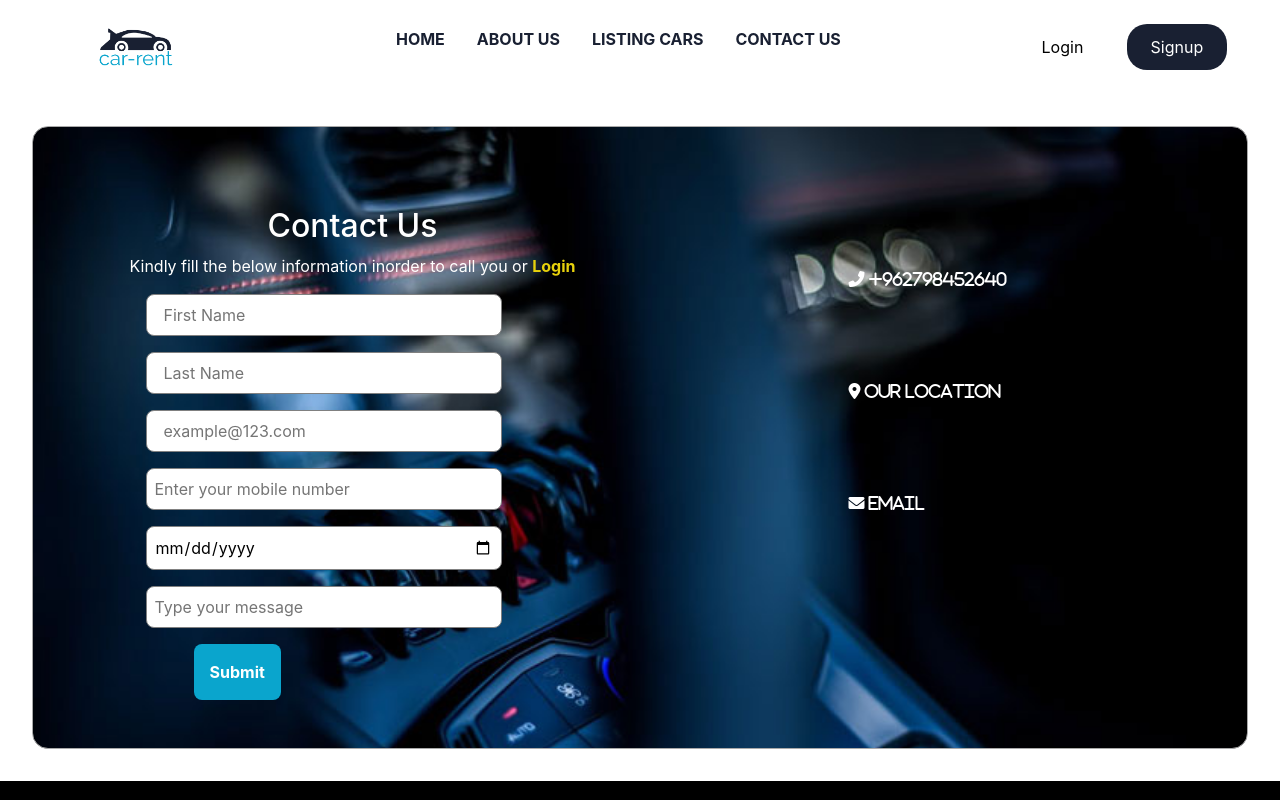
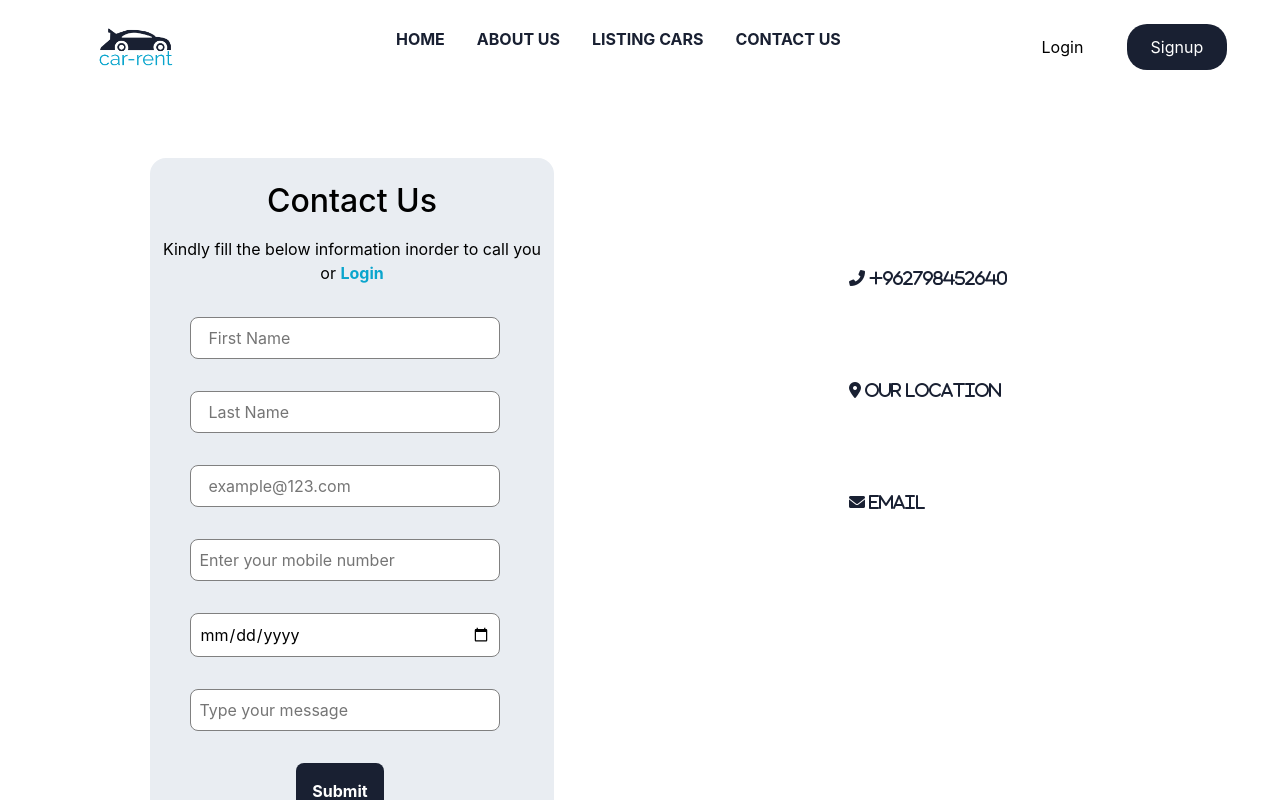
Before and after one commit to Shymaa-ashqar/car-rental-ReactJS, a React (Create React App) app: page /contactus in a window 1280 px wide. Shown: the top 800 px of the page. Built offline with nearby package versions, Linux system fonts and the light colour scheme.

Commit message:
contactCss

```diff
--- a/src/components/contactUs/Contactus.css
+++ b/src/components/contactUs/Contactus.css
@@ -4,8 +4,18 @@ border:0;
 box-sizing: border-box;
 
 }
+.contactForm{
+background-color: #E9EDF2;
+border-radius: 1em;
+justify-content: center;
+text-align: center;
+/* margin-top: 2em; */
+padding: 0.5em;
+width:70%;
+
+}
 .contactForm p{
-color: white;
+color: black;
 }
 #contactDetails{
    display: flex;
@@ -14,7 +24,7 @@ color: white;
    padding: 2em;
 }
 .contactDetails a{
-    color:white;
+    color:#192032;
     font-weight: bolder;
     padding: 1em;
     margin: 2em;
@@ -22,23 +32,23 @@ color: white;
 
 }
 .contactDetails a:hover{
-color:rgb(231, 209, 12);
+color:#0AA5CD;
 }
 
 .contactWrapper{
-    background-image: url("car5.jpg");
+    /* background-image: url("car5.jpg");
     background-repeat: no-repeat;
     background-size: cover;
 
-   border:1px darkgrey solid;
+   border:1px darkgrey solid; */
    display: grid;
    grid-template-columns: 1fr 1fr;
    margin: 2em;
    padding: 2em;
   justify-items: center;
-  background-color: #E9EDF2;
+  /* background-color: #E9EDF2;
   border-radius: 1em;
-
+   */
 
 }
 
@@ -48,34 +58,29 @@ color:rgb(231, 209, 12);
     width: 80%;
     border: 1px solid grey;
     padding: 0.5em;
-    margin: 1em;
+    margin: 2em;
     border-radius: 0.5em;
+}
 
 
-}
-
-.contactForm{
-    margin-top: 2em;
-    padding: 1em;
-
-}
 .contactSubmit{
   text-align: center;
   padding: 1em;
-  margin-left: 4em;
+  margin-right: 1.5em;
   border-radius: 0.5rem;
-  background-color: #0AA5CD;
+  background-color: #192032;
   color: white;
   font-weight: bold;
+  /* width: 25%; */
 }
 .contactSubmit:hover{
-    background-color: rgb(231, 209, 12);
+    background-color: #0AA5CD;
     color: white;
     cursor: pointer;
 }
 
-#contSpan{
-color:rgb(231, 209, 12) ;
+#contSpan {
+color:#0AA5CD ;
 text-decoration: none;
 font-weight: bold;
 
@@ -83,13 +88,13 @@ font-weight: bold;
 
 .contactWrapper h2{
     text-align: center;
-    color: white;
-
+    color: black;
+    margin: 0.5em;
 
 }
 
 .errorMessage1{
-    color: white;
+    color: red;
 }
 @media only screen and (max-width: 530px) {
     .contactDetails a{
@@ -105,6 +110,9 @@ font-weight: bold;
         flex-direction: column;
         width: 100%;
     }
+    .contactSubmit{
+
+    }
 
 }
 @media only screen and (max-width: 410px){
```
